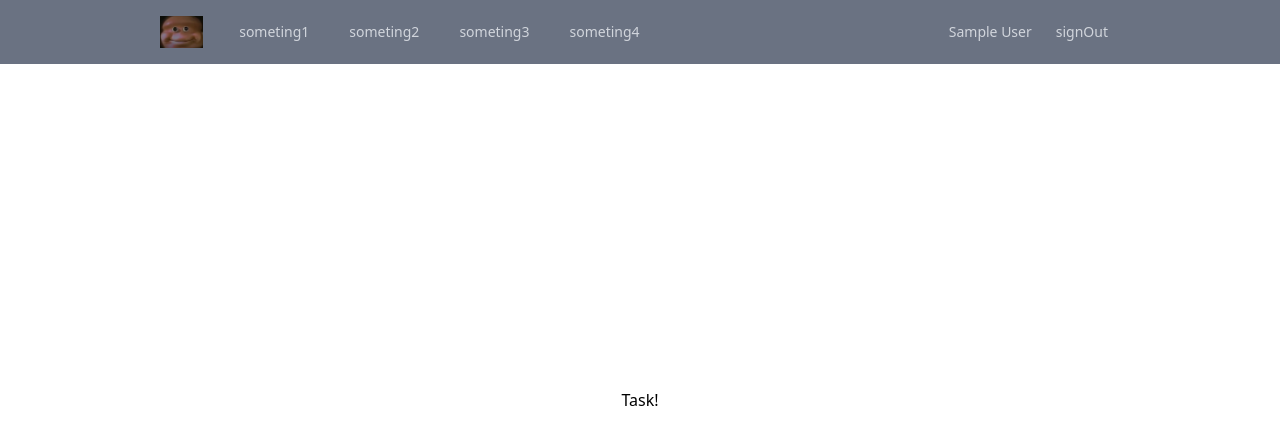
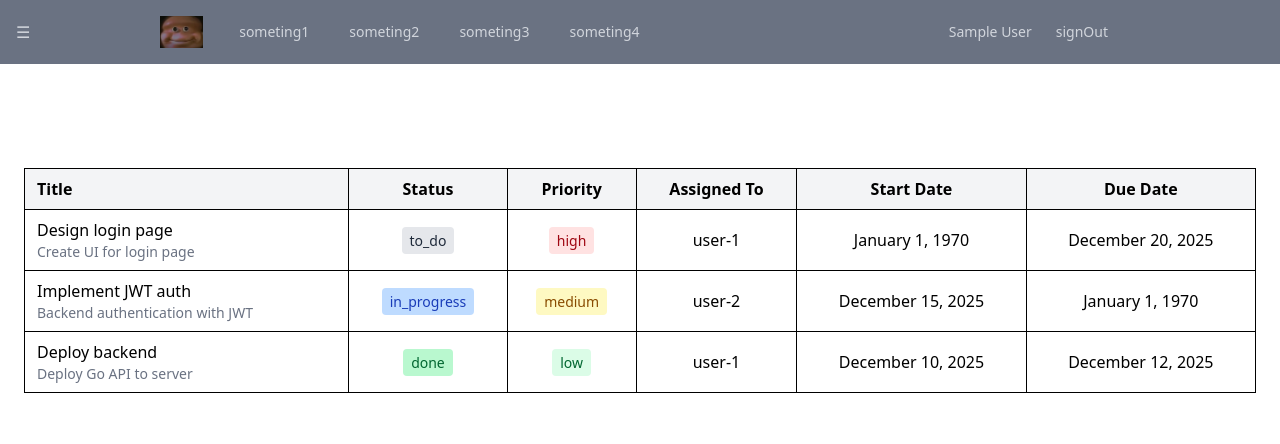
Before and after one commit to josakjakso/JoEarth_TaskManager, a React (Vite) app in the folder frontend/: page /task in a window 1280 px wide. Shown: the top 444 px of the page. Built offline with nearby package versions, Linux system fonts and the light colour scheme; sample sign-in values are in the browser's storage.

Commit message:
task page and side bar

```diff
--- a/frontend/src/App.jsx
+++ b/frontend/src/App.jsx
@@ -7,25 +7,30 @@ import Signup from './pages/Signup.jsx';
 import SignupSuccess from './pages/Signup_success.jsx';
 import SignInSuccess from './pages/SignIN_success.jsx';
 import ProtectedRoute from './auth/ProtectedRoute.jsx';
-import Task from './pages/Task/Task.jsx';
+import Task from './pages/Task_Page/Task.jsx';
+import Sidebar from './components/sideBar.jsx';
+import MainLayout from './components/MainLayout.jsx';
 
 export default function App() {
     return (
         <BrowserRouter>
             <NavBar />
             <Routes>
-
-
-                <Route element={<ProtectedRoute />}>
-                    <Route path="/test" element={<TestApi />} />
-                    <Route path="/task" element={<Task />} />
-
-                </Route>
                 <Route path="/" element={<Signin />} />
                 <Route path="/signup" element={<Signup />} />
                 <Route path="/signup/success" element={<SignupSuccess />} />
                 <Route path="/signin/success" element={<SignInSuccess />} />
 
+                <Route element={<MainLayout />}>
+                    <Route element={<ProtectedRoute />}>
+                        <Route path="/test" element={<TestApi />} />
+                        <Route path="/task" element={<Task />} />
+
+                    </Route>
+                </Route>
+
+
+
             </Routes>
         </BrowserRouter>
     );
--- /dev/null
+++ b/frontend/src/components/MainLayout.jsx
@@ -0,0 +1,27 @@
+import React from 'react';
+import { Outlet } from 'react-router-dom';
+import Sidebar from './sideBar.jsx';
+import { useState } from 'react';
+
+export default function MainLayout({ children }) {
+    const [isOpen, setIsOpen] = useState(false);
+
+
+    return (
+        <div className="min-h-screen">
+
+            <Sidebar isOpen={isOpen} setIsOpen={setIsOpen} />
+
+            {isOpen && (
+                <div
+                    className="fixed   inset-0 bg-black/50 z-40"
+                    onClick={() => setIsOpen(false)}
+                />
+            )}
+
+            <main className="pt-16">
+                <Outlet />
+            </main>
+        </div>
+    );
+}
--- /dev/null
+++ b/frontend/src/components/foramatDate.jsx
@@ -0,0 +1,5 @@
+const formatDate = (dateString) => {
+    const options = { year: "numeric", month: "long", day: "numeric" }
+    return new Date(dateString).toLocaleDateString(undefined, options)
+}
+export default formatDate;
--- /dev/null
+++ b/frontend/src/components/sideBar.jsx
@@ -0,0 +1,66 @@
+import React, { useState } from 'react';
+import { NavLink, useNavigate } from 'react-router-dom';
+
+export default function Sidebar({ isOpen, setIsOpen }) {
+    const navigate = useNavigate();
+    const user = JSON.parse(localStorage.getItem('user'));
+
+
+
+    return (
+        <aside
+            className={`fixed top-0 left-0 h-screen bg-gray-500 text-white
+        transition-all duration-300 z-50
+        ${isOpen ? 'w-64' : 'w-0'}
+      `}
+        >
+            {/* Header */}
+            <div className="h-16 flex items-center justify-between px-4 border-b border-gray-500 select-none">
+                {isOpen && <span className="font-bold"></span>}
+                <button
+                    onClick={() => setIsOpen(!isOpen)}
+                    className="text-gray-300 hover:text-white"
+                >
+                    ☰
+                </button>
+            </div>
+
+            {/* User */}
+            {isOpen && user && (
+                <div className="px-4 py-3 border-b border-gray-700 text-sm">
+                    <div className="text-gray-400">Signed in as</div>
+                    <div className="font-medium truncate">{user.name}</div>
+                </div>
+            )}
+
+            {/* Menu */}
+            <nav className="mt-4 space-y-1 px-2">
+                <SideItem to="/tasks/table" label="Tasks" isOpen={isOpen} />
+                <SideItem to="/profile" label="Profile" isOpen={isOpen} />
+            </nav>
+
+            {/* Footer */}
+            <div className="absolute bottom-0 w-full p-2 border-t border-gray-700">
+
+            </div>
+        </aside>
+    );
+}
+
+function SideItem({ to, label, isOpen }) {
+    return (
+        isOpen &&
+        <NavLink
+            to={to}
+            className={({ isActive }) =>
+                `flex items-center gap-3 px-3 py-2 rounded text-sm
+        ${isActive
+                    ? 'bg-gray-700 text-white'
+                    : ''
+                }`
+            }
+        >
+            {isOpen && <span>{label}</span>}
+        </NavLink>
+    );
+}
--- /dev/null
+++ b/frontend/src/models/Task.js
@@ -0,0 +1,17 @@
+/**
+ * @typedef {'to_do' | 'in_progess' | 'waiting' | 'done' } ProgressStatus
+ * @typedef {'low' | 'medium' | 'high'} PriorityStatus
+ *
+ * @typedef {Object} Task
+ * @property {string} id
+ * @property {string} title
+ * @property {string} description
+ * @property {ProgressStatus} status
+ * @property {PriorityStatus} priority
+ * @property {string} assignedTo
+ * @property {string} createdBy
+ * @property {string} createdAt
+ * @property {string} updatedAt
+ * @property {string|null} startDate
+ * @property {string|null} dueDate
+ */
--- /dev/null
+++ b/frontend/src/models/mockTask.js
@@ -0,0 +1,42 @@
+// /** @type {import('../types/task').Task[]} */
+export const mockTasks = [
+  {
+    id: '1',
+    title: 'Design login page',
+    description: 'Create UI for login page',
+    status: 'to_do',
+    priority: 'high',
+    assignedTo: 'user-1',
+    createdBy: 'user-1',
+    createdAt: '2025-12-15T10:00:00Z',
+    updatedAt: '2025-12-15T10:00:00Z',
+    startDate: null,
+    dueDate: '2025-12-20T00:00:00Z',
+  },
+  {
+    id: '2',
+    title: 'Implement JWT auth',
+    description: 'Backend authentication with JWT',
+    status: 'in_progress',
+    priority: 'medium',
+    assignedTo: 'user-2',
+    createdBy: 'user-1',
+    createdAt: '2025-12-14T09:30:00Z',
+    updatedAt: '2025-12-15T12:00:00Z',
+    startDate: '2025-12-15T09:00:00Z',
+    dueDate: null,
+  },
+  {
+    id: '3',
+    title: 'Deploy backend',
+    description: 'Deploy Go API to server',
+    status: 'done',
+    priority: 'low',
+    assignedTo: 'user-1',
+    createdBy: 'user-1',
+    createdAt: '2025-12-10T08:00:00Z',
+    updatedAt: '2025-12-12T18:00:00Z',
+    startDate: '2025-12-10T08:30:00Z',
+    dueDate: '2025-12-12T18:00:00Z',
+  },
+];
--- a/frontend/src/pages/Task/Task.jsx
+++ /dev/null
@@ -1,12 +0,0 @@
-
-
-export default function Task() {
-
-
-
-    return (
-        <div className="flex flex-col items-center justify-center h-screen select-none">
-            <h1>Task!</h1>
-        </div>
-    );
-}
--- /dev/null
+++ b/frontend/src/pages/Task_Page/Task.jsx
@@ -0,0 +1,87 @@
+import React from 'react';
+import { mockTasks } from '../../models/mockTask.js';
+import formatDate from '../../components/foramatDate.jsx';
+export default function TaskTable() {
+    return (
+        <div className="p-6 ">
+
+            <div className="overflow-x-auto pt-20 ">
+                <table className="min-w-full border border-gray-300">
+                    <thead className="bg-gray-100">
+                        <tr>
+                            <th className="border px-3 py-2 text-left">Title</th>
+                            <th className="border px-3 py-2">Status</th>
+                            <th className="border px-3 py-2">Priority</th>
+                            <th className="border px-3 py-2">Assigned To</th>
+                            <th className="border px-3 py-2">Start Date</th>
+                            <th className="border px-3 py-2">Due Date</th>
+                        </tr>
+                    </thead>
+
+                    <tbody>
+                        {mockTasks.map((task) => (
+                            <tr key={task.id} className="hover:bg-gray-50">
+                                <td className="border px-3 py-2">
+                                    <div className="font-medium">{task.title}</div>
+                                    <div className="text-sm text-gray-500">
+                                        {task.description}
+                                    </div>
+                                </td>
+
+                                <td className="border px-3 py-2 text-center">
+                                    <StatusBadge status={task.status} />
+                                </td>
+
+                                <td className="border px-3 py-2 text-center">
+                                    <PriorityBadge priority={task.priority} />
+                                </td>
+
+                                <td className="border px-3 py-2 text-center">
+                                    {task.assignedTo}
+                                </td>
+
+                                <td className="border px-3 py-2 text-center">
+                                    {formatDate(task.startDate) ?? '-'}
+                                </td>
+
+                                <td className="border px-3 py-2 text-center">
+                                    {formatDate(task.dueDate) ?? '-'}
+                                </td>
+                            </tr>
+                        ))}
+                    </tbody>
+                </table>
+            </div>
+        </div>
+    );
+}
+
+/** @param {{ status: import('../types/task').ProgressStatus }} props */
+function StatusBadge({ status }) {
+    const map = {
+        to_do: 'bg-gray-200 text-gray-800',
+        in_progress: 'bg-blue-200 text-blue-800',
+        done: 'bg-green-200 text-green-800',
+    };
+
+    return (
+        <span className={`px-2 py-1 rounded text-sm ${map[status]}`}>
+            {status}
+        </span>
+    );
+}
+
+/** @param {{ priority: import('../types/task').PriorityStatus }} props */
+function PriorityBadge({ priority }) {
+    const map = {
+        low: 'bg-green-100 text-green-800',
+        medium: 'bg-yellow-100 text-yellow-800',
+        high: 'bg-red-100 text-red-800',
+    };
+
+    return (
+        <span className={`px-2 py-1 rounded text-sm ${map[priority]}`}>
+            {priority}
+        </span>
+    );
+}
```
